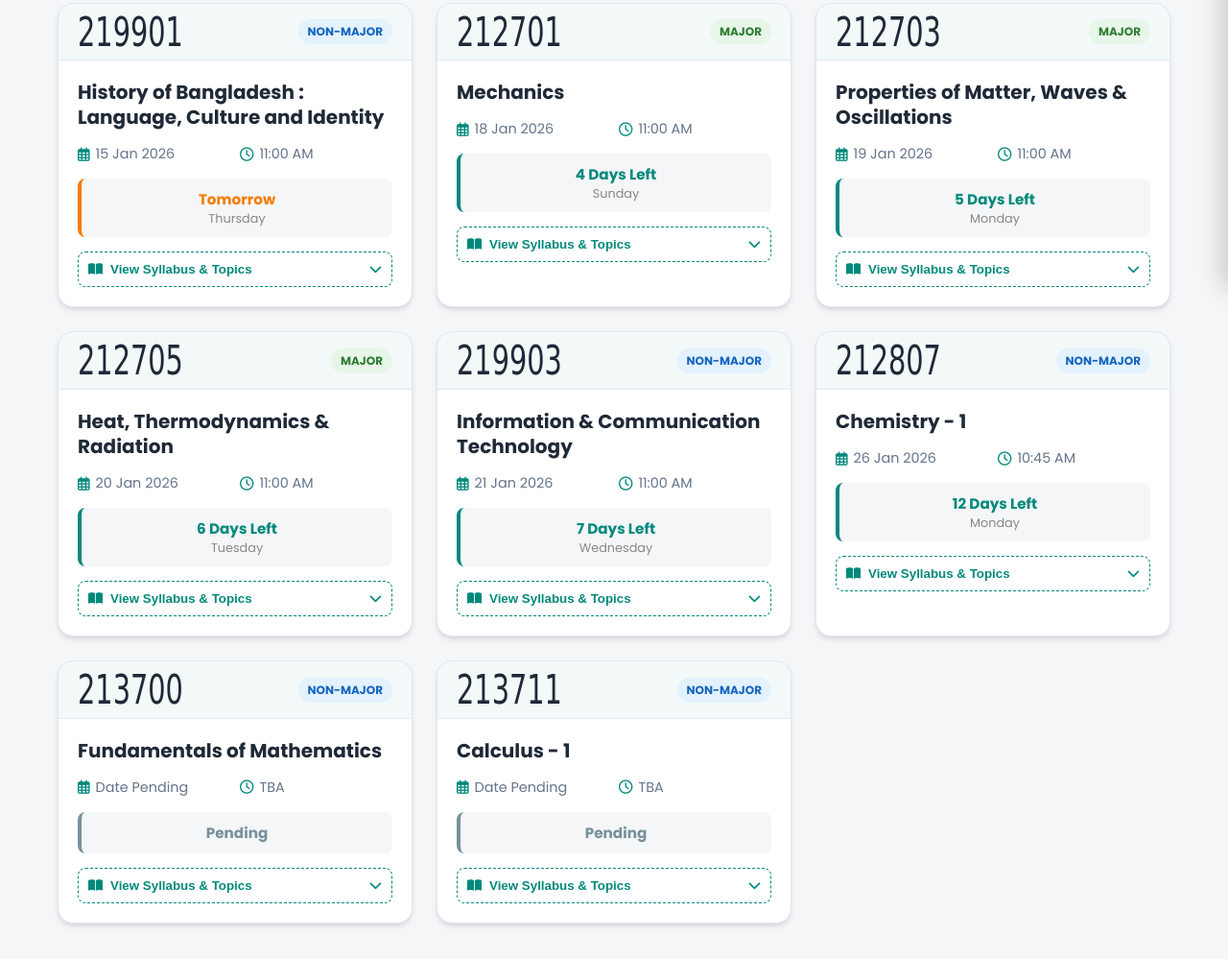
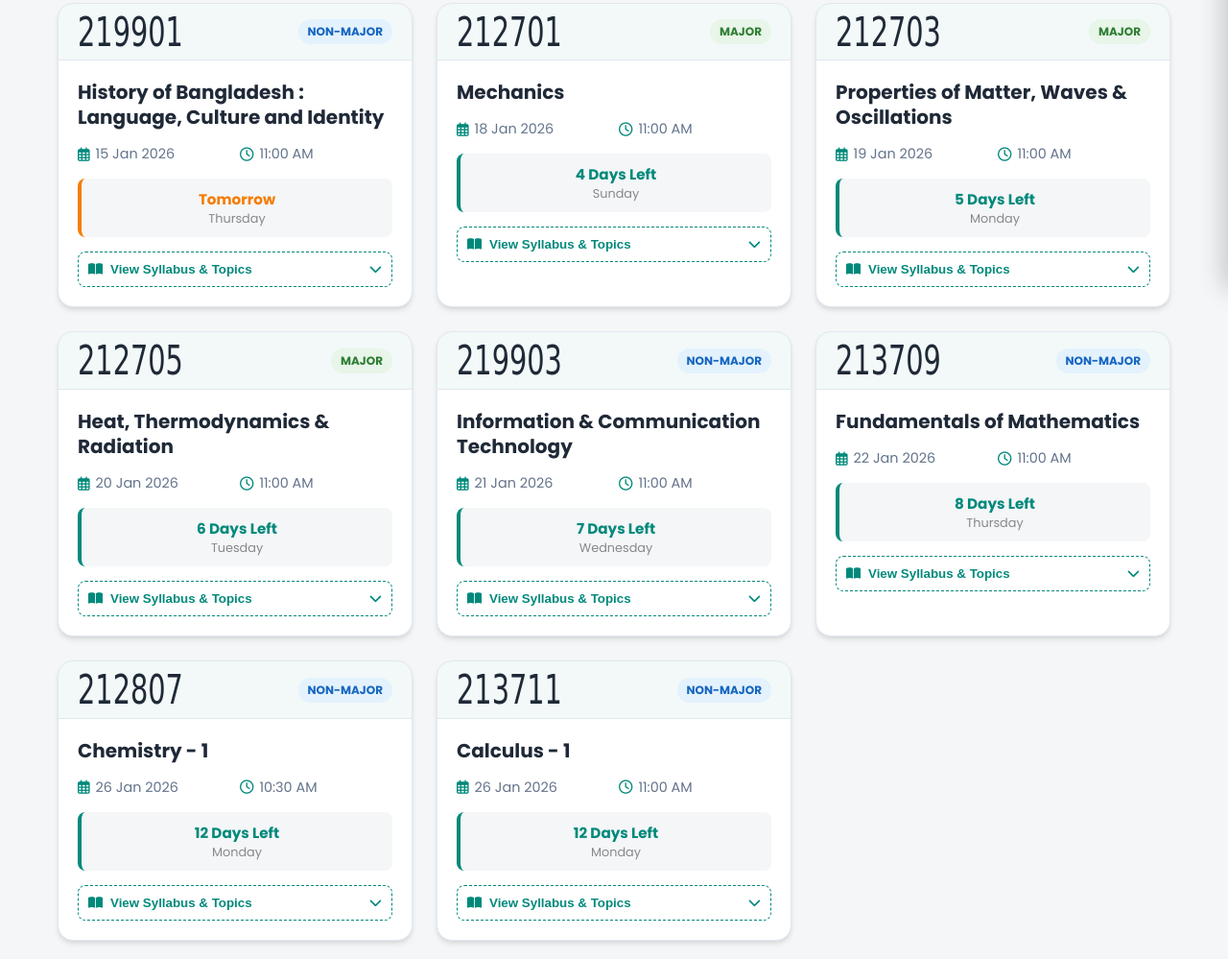
Before and after one commit to msharifulvisionary/incourse-routine-25, a plain HTML site: page index.html in a window 1280 px wide. Shown: the part 500-1499 px from the top of the page at 96% size. Drawn offline with nearby package versions, Linux system fonts and the light colour scheme; a web font is replaced by a local one.

Commit message:
Update index.html

```diff
--- a/index.html
+++ b/index.html
@@ -1020,11 +1020,32 @@
                     { title: "To be announced later", topics: [] }
                 ]
             },
+            {
+    subject: "Fundamentals of Mathematics",
+    code: "213709",
+    date: "2026-01-22",
+    time: "11:00 AM",
+    type: "nonmajor",
+    syllabus: [
+        {
+            title: "অধ্যায় ২ : বাস্তব সংখ্যা",
+            topics: []
+        },
+        {
+            title: "অধ্যায় ৩ : জটিল সংখ্যা",
+            topics: []
+        },
+        {
+            title: "অধ্যায় ৫ : বহুপদী",
+            topics: []
+        }
+    ]
+},
 {
     subject: "Chemistry - 1",
     code: "212807",
     date: "2026-01-26",
-    time: "10:45 AM",
+    time: "10:30 AM",
     type: "nonmajor",
     syllabus: [
         {
@@ -1050,32 +1071,12 @@
         }
     ]
 },
-{
-    subject: "Fundamentals of Mathematics",
-    code: "213700",
-    date: "Pending",
-    time: "TBA",
-    type: "nonmajor",
-    syllabus: [
-        {
-            title: "অধ্যায় ২ : বাস্তব সংখ্যা",
-            topics: []
-        },
-        {
-            title: "অধ্যায় ৩ : জটিল সংখ্যা",
-            topics: []
-        },
-        {
-            title: "অধ্যায় ৫ : বহুপদী",
-            topics: []
-        }
-    ]
-},
+
 {
     subject: "Calculus - 1",
     code: "213711",
-    date: "Pending",
-    time: "TBA",
+    date: "2026-01-26",
+    time: "11:00 AM",
     type: "nonmajor",
     syllabus: [
         {
```
